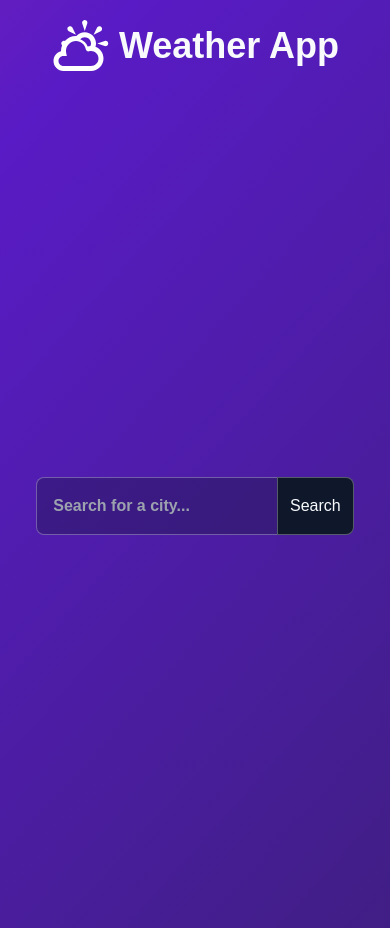
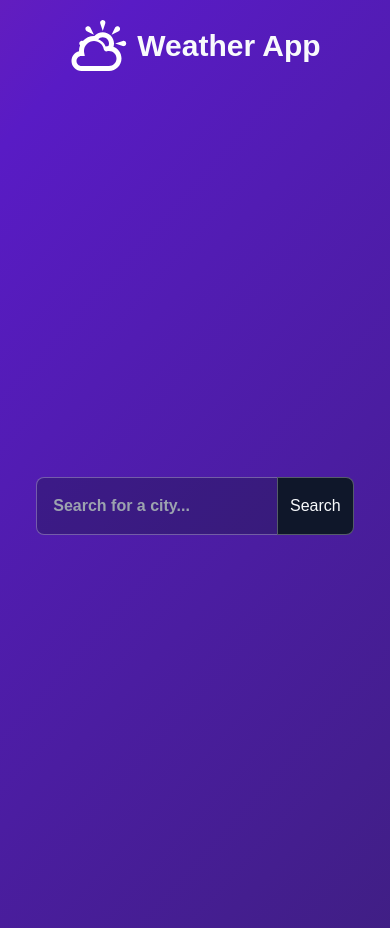
Before and after one commit to earuiz1/weather-app, a React (Create React App) app: page / in a window 390 px wide. Built offline with nearby package versions, Linux system fonts and the light colour scheme.

Commit message:
Modified navbar style

```diff
--- a/src/components/Nav/Nav.js
+++ b/src/components/Nav/Nav.js
@@ -14,7 +14,7 @@ const Nav = ({ isDefaultUnit, onFetchWeather, city, showWeather }) => {
       <nav className="flex justify-center align-center bg-transparent pt-4 pb-2 px-4 gap-20">
         <div className="flex items-center gap-2">
           <TiWeatherPartlySunny className="text-white" size={60} />
-          <h1 className="lg:text-6xl md:text-6xl text-4xl text-slate-50 font-extrabold">
+          <h1 className="lg:text-6xl md:text-6xl text-3xl text-slate-50 font-extrabold">
             Weather App
           </h1>
         </div>
```
